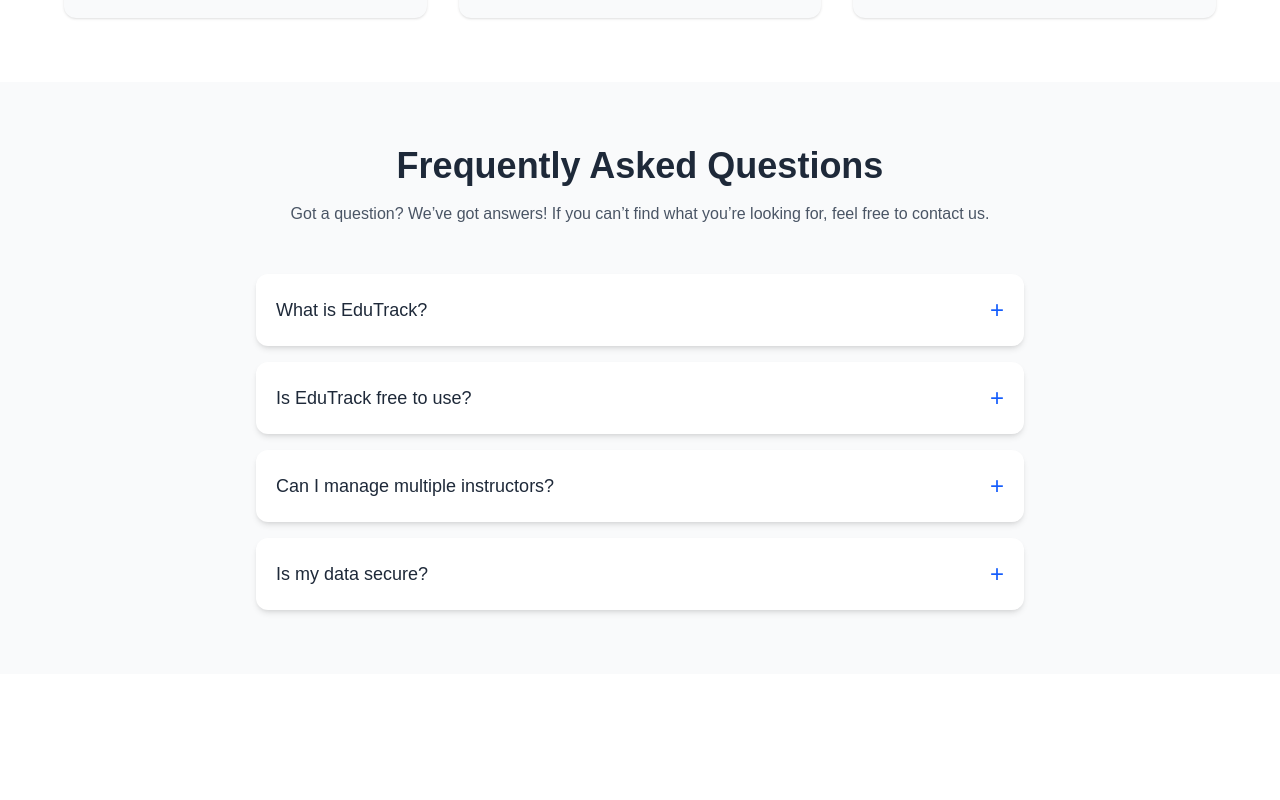
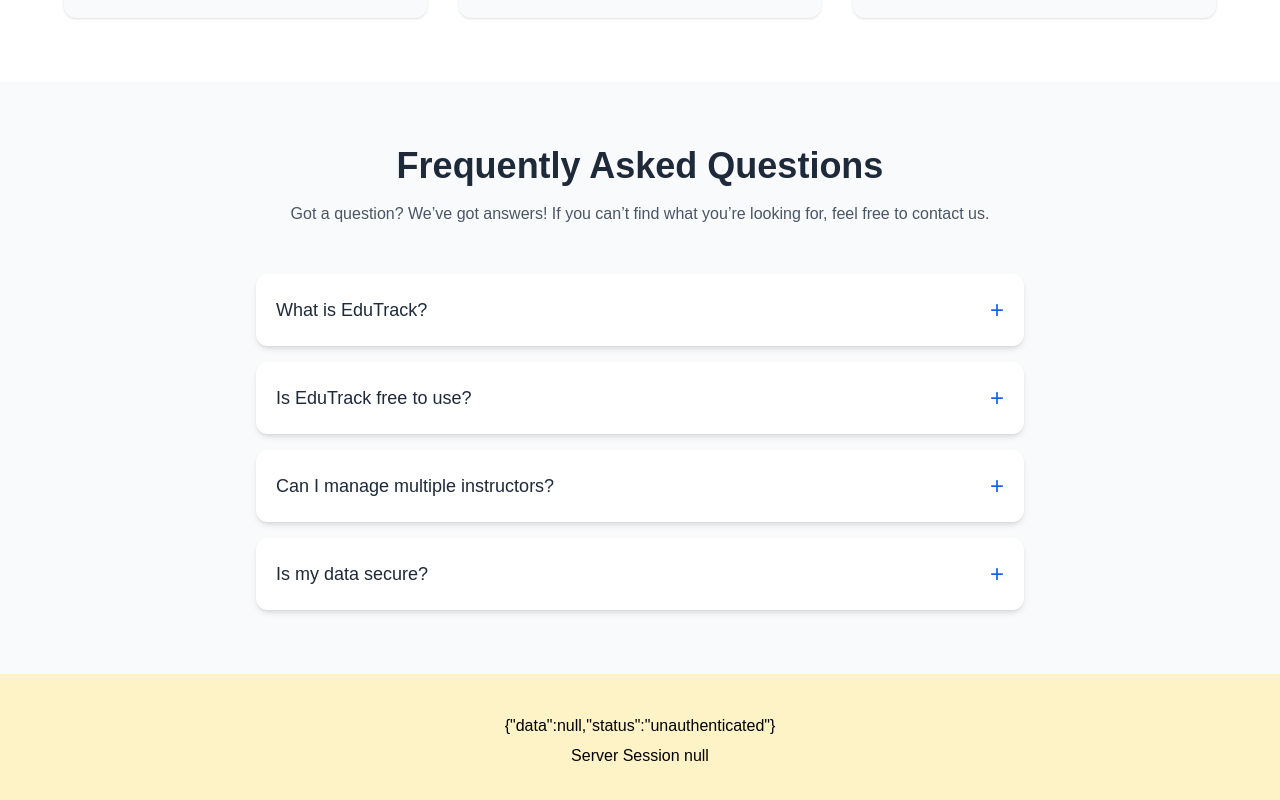
Before and after one commit to sadrisso/Course-Flow, a Next.js app: page / in a window 1280 px wide. Shown: the part 1448-2248 px from the top of the page. Before the commit the page ends 2122 px from the top, so only its background shows below. Built offline with nearby package versions, Linux system fonts and the light colour scheme; no server answers.

Commit message:
Get Currently Logged In user in Client and Server component

```diff
--- a/src/app/api/auth/[...nextauth]/route.ts
+++ b/src/app/api/auth/[...nextauth]/route.ts
@@ -1,8 +1,8 @@
 /* eslint-disable @typescript-eslint/no-unused-vars */
 import NextAuth from "next-auth";
-import CredentialsProvider from "next-auth/providers/credentials"
+import CredentialsProvider from "next-auth/providers/credentials";
 
-const handler = NextAuth({
+export const authOptions = {
   providers: [
     CredentialsProvider({
       // The name to display on the sign in form (e.g. 'Sign in with...')
@@ -21,8 +21,8 @@ const handler = NextAuth({
         // that is false/null if the credentials are invalid.
         // e.g. return { id: 1, name: 'J Smith', email: 'jsmith@example.com' }
         // You can also use the `req` object to obtain additional parameters
-        console.log("User auth credentials --> ",credentials)
-        const user = {id: 1, name: "Jsmith", email: "da@gmail.com"}
+        console.log("User auth credentials --> ", credentials);
+        const user = { id: '1', name: "Jsmith", email: "da@gmail.com" };
         // (i.e., the request IP address)
         // const res = await fetch("/your/endpoint", {
         //   method: "POST",
@@ -40,6 +40,8 @@ const handler = NextAuth({
       },
     }),
   ],
-});
+};
+
+const handler = NextAuth(authOptions);
 
 export { handler as GET, handler as POST };
--- a/src/app/layout.tsx
+++ b/src/app/layout.tsx
@@ -1,6 +1,7 @@
 import type { Metadata } from "next";
 import { Geist, Geist_Mono } from "next/font/google";
 import "./globals.css";
+import NextAuthSessionProvider from "@/providers/NextAuthSessionProvider";
 
 const geistSans = Geist({
   variable: "--font-geist-sans",
@@ -27,7 +28,7 @@ export default function RootLayout({
       <body
         className={`${geistSans.variable} ${geistMono.variable} antialiased`}
       >
-        {children}
+        <NextAuthSessionProvider>{children}</NextAuthSessionProvider>
       </body>
     </html>
   );
--- a/src/app/page.tsx
+++ b/src/app/page.tsx
@@ -3,8 +3,12 @@ import FeaturesSection from "@/components/features-section/FeaturesSection";
 import HeroSection from "@/components/heroSection/HeroSection";
 import Navbar from "@/components/navbar/Navbar";
 import TestimonialsSection from "@/components/testimonials/TestimonialsSection";
+import UserInfo from "@/components/userInfo/UserInfo";
+import { getServerSession } from "next-auth";
+import { authOptions } from "./api/auth/[...nextauth]/route";
 
-export default function Home() {
+export default async function Home() {
+  const sessions = await getServerSession(authOptions);
   return (
     <div>
       <div>
@@ -26,6 +30,11 @@ export default function Home() {
       <div>
         <FAQSection />
       </div>
+
+      <div className="flex flex-col space-y-1.5 justify-center items-center p-10 bg-amber-100 text-black">
+        <UserInfo />
+        <p>Server Session {JSON.stringify(sessions)}</p>
+      </div>
     </div>
   );
 }
--- a/src/components/features-section/FeaturesSection.tsx
+++ b/src/components/features-section/FeaturesSection.tsx
@@ -1,5 +1,6 @@
 import React from "react";
 import { BookOpenCheck, Users, Settings, BarChart3 } from "lucide-react";
+
 
 interface Feature {
   title: string;
--- a/src/components/heroSection/HeroSection.tsx
+++ b/src/components/heroSection/HeroSection.tsx
@@ -2,6 +2,7 @@
 import React from "react";
 import Link from "next/link";
 import Image from "next/image";
+
 
 const HeroSection: React.FC = () => {
   return (
--- /dev/null
+++ b/src/components/userInfo/UserInfo.tsx
@@ -0,0 +1,11 @@
+"use client"
+import { useSession } from "next-auth/react";
+import React from "react";
+
+const UserInfo = () => {
+  const sessions = useSession();
+
+  return <div>{JSON.stringify(sessions)}</div>;
+};
+
+export default UserInfo;
--- /dev/null
+++ b/src/providers/NextAuthSessionProvider.tsx
@@ -0,0 +1,19 @@
+"use client"
+import { SessionProvider } from "next-auth/react"
+import React, { ReactNode } from 'react'
+
+interface Props {
+  children: ReactNode;
+}
+
+function NextAuthSessionProvider({children}: Props) {
+  return (
+    <div>
+      <SessionProvider>
+        {children}
+      </SessionProvider>
+    </div>
+  )
+}
+
+export default NextAuthSessionProvider;
```
